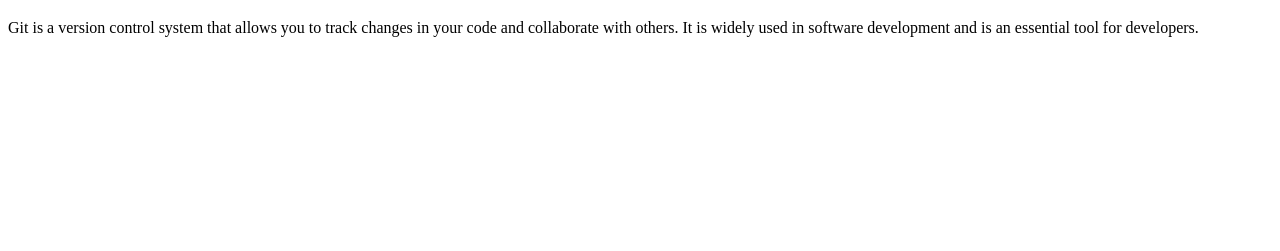
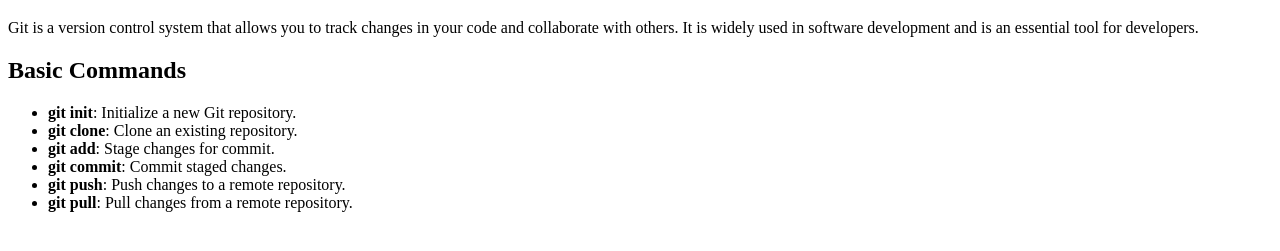
Before and after one commit to mohammad-reza99/git-toturial, a plain HTML site: page index.html in a window 1280 px wide. Shown: the part 61-312 px from the top of the page. Drawn offline with Linux system fonts and the light colour scheme.

Commit message:
Add basic Git commands list to index.html

```diff
--- a/index.html
+++ b/index.html
@@ -12,5 +12,13 @@
       code and collaborate with others. It is widely used in software
       development and is an essential tool for developers.
     </p>
+    <h2>Basic Commands</h2>
+    <ul>
+      <li><strong>git init</strong>: Initialize a new Git repository.</li>
+      <li><strong>git clone</strong>: Clone an existing repository.</li>
+      <li><strong>git add</strong>: Stage changes for commit.</li>
+      <li><strong>git commit</strong>: Commit staged changes.</li>
+      <li><strong>git push</strong>: Push changes to a remote repository.</li>
+      <li><strong>git pull</strong>: Pull changes from a remote repository.</li>
   </body>
 </html>
```
